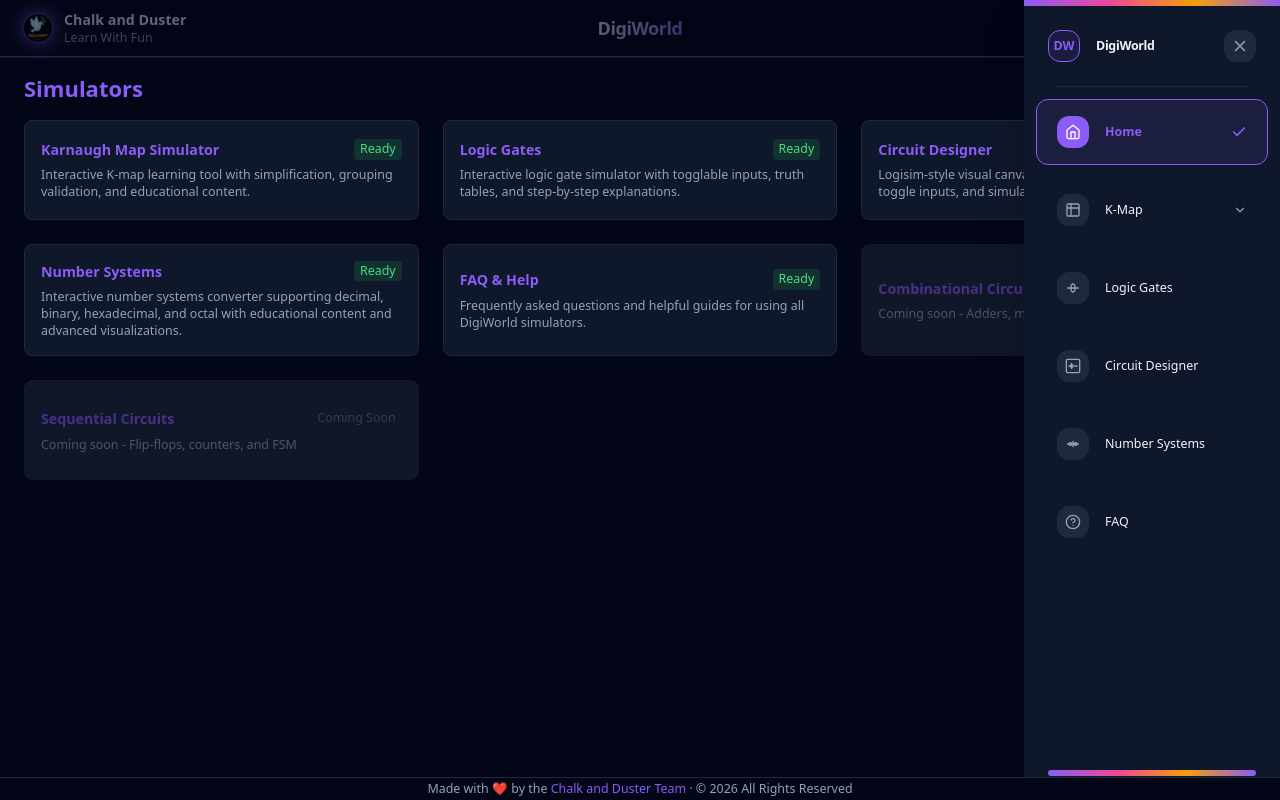
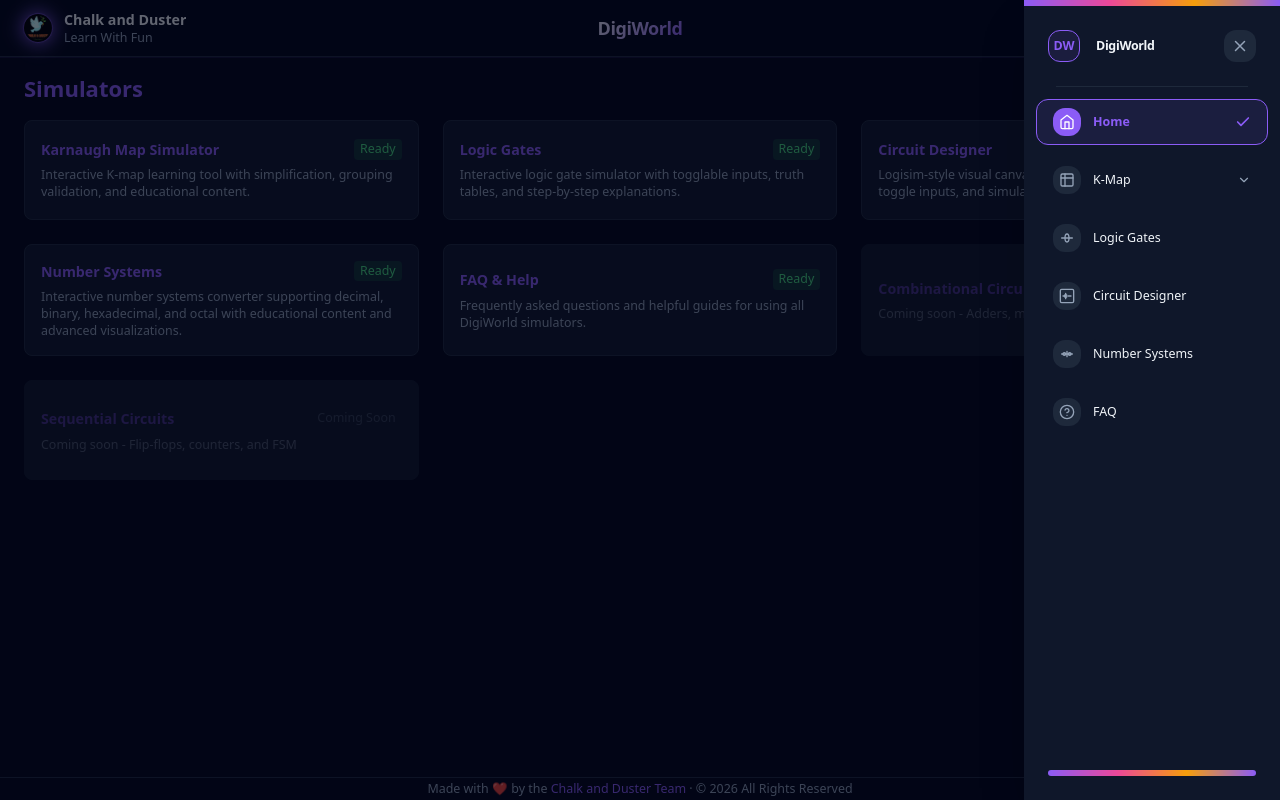
Before and after one commit to MsPritee/csd-sim, a React (Vite) app: page / in a window 1280 px wide. Both pictures are taken after a click on the button 1177 px from the left and 28 px from the top of the page. Built offline with nearby package versions, Linux system fonts and the light colour scheme.

Commit message:
updated sidebar resposiveness

```diff
--- a/src/components/ui/MobileNav.tsx
+++ b/src/components/ui/MobileNav.tsx
@@ -12,6 +12,7 @@
  */
 
 import { useState, useEffect } from 'react'
+import { createPortal } from 'react-dom'
 import type { ReactNode } from 'react'
 
 interface NavItem {
@@ -99,23 +100,24 @@ export function MobileNav({
       </button>
 
       {/* Backdrop overlay */}
-      {isOpen && (
+      {isOpen && createPortal(
         <div
-          className="fixed inset-0 z-40 transition-opacity duration-300"
+          className="fixed inset-0 z-[95] transition-opacity duration-300"
           style={{
             backgroundColor: 'rgba(2, 6, 23, 0.6)',
             opacity: isOpen ? '1' : '0',
           }}
           onClick={() => setIsOpen(false)}
           aria-hidden="true"
-        />
+        />,
+        document.body
       )}
 
       {/* Fixed Right Sidebar */}
-      {isOpen && (
+      {isOpen && createPortal(
         <div
           role="menu"
-          className="fixed top-0 right-0 h-screen w-72 sm:w-64 z-[90] flex flex-col overflow-hidden shadow-2xl"
+          className="fixed top-0 right-0 h-screen w-72 sm:w-64 z-[100] flex flex-col overflow-hidden shadow-2xl"
           style={{
             backgroundColor: 'var(--bg-card)',
             borderColor: 'var(--border-color)',
@@ -187,7 +189,7 @@ export function MobileNav({
                       setIsOpen(false)
                     }
                   }}
-                  className={`group flex w-full items-center gap-2 sm:gap-2.5 rounded-xl px-2.5 sm:px-3 py-2 sm:py-2.5 text-left text-xs sm:text-sm font-medium transition-all-smooth active:scale-[0.98] ${
+                  className={`group flex w-full items-center gap-1.5 sm:gap-2 rounded-xl px-2 sm:px-2.5 py-1.5 sm:py-2 text-left text-xs sm:text-sm font-medium transition-all-smooth active:scale-[0.98] ${
                     item.active ? 'font-semibold' : ''
                   }`}
                   style={{
@@ -200,7 +202,7 @@ export function MobileNav({
                 >
                   {item.icon && (
                     <span
-                      className="flex h-7 w-7 sm:h-8 sm:w-8 shrink-0 items-center justify-center rounded-xl transition-colors"
+                      className="flex h-6 w-6 sm:h-7 sm:w-7 shrink-0 items-center justify-center rounded-xl transition-colors"
                       style={{
                         backgroundColor: item.active
                           ? 'var(--accent-primary)'
@@ -256,7 +258,7 @@ export function MobileNav({
                             child.onClick?.()
                             setIsOpen(false)
                           }}
-                          className={`group flex w-full items-center gap-2 rounded-lg px-2.5 sm:px-3 py-1.5 sm:py-2 text-left text-xs sm:text-sm font-medium transition-all-smooth active:scale-[0.98] ${
+                          className={`group flex w-full items-center gap-1.5 rounded-lg px-2 sm:px-2.5 py-1 sm:py-1.5 text-left text-xs sm:text-sm font-medium transition-all-smooth active:scale-[0.98] ${
                             child.active ? 'font-semibold' : ''
                           }`}
                           style={{
@@ -301,7 +303,8 @@ export function MobileNav({
               }}
             />
           </div>
-        </div>
+        </div>,
+        document.body
       )}
     </nav>
   )
```
Also changed, not shown: 1 other file (tests, documents, lock files or other folders).
